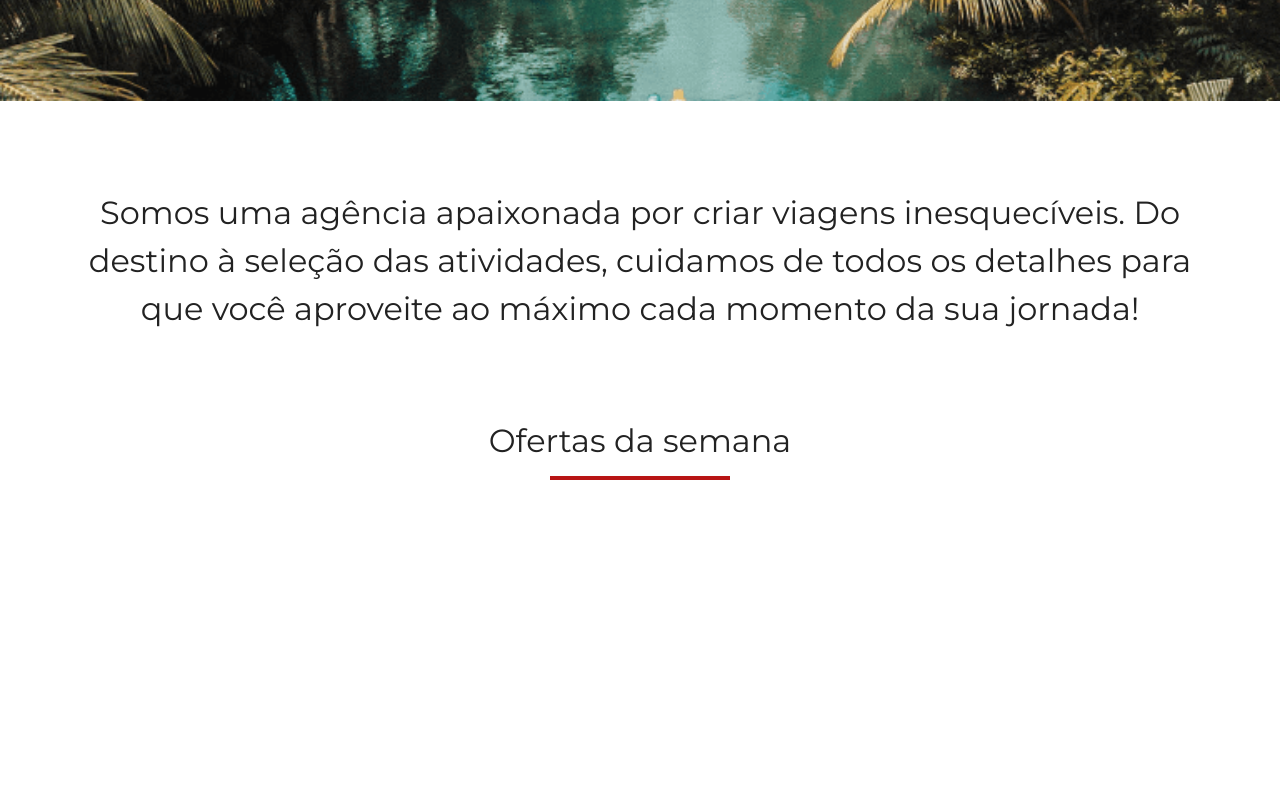
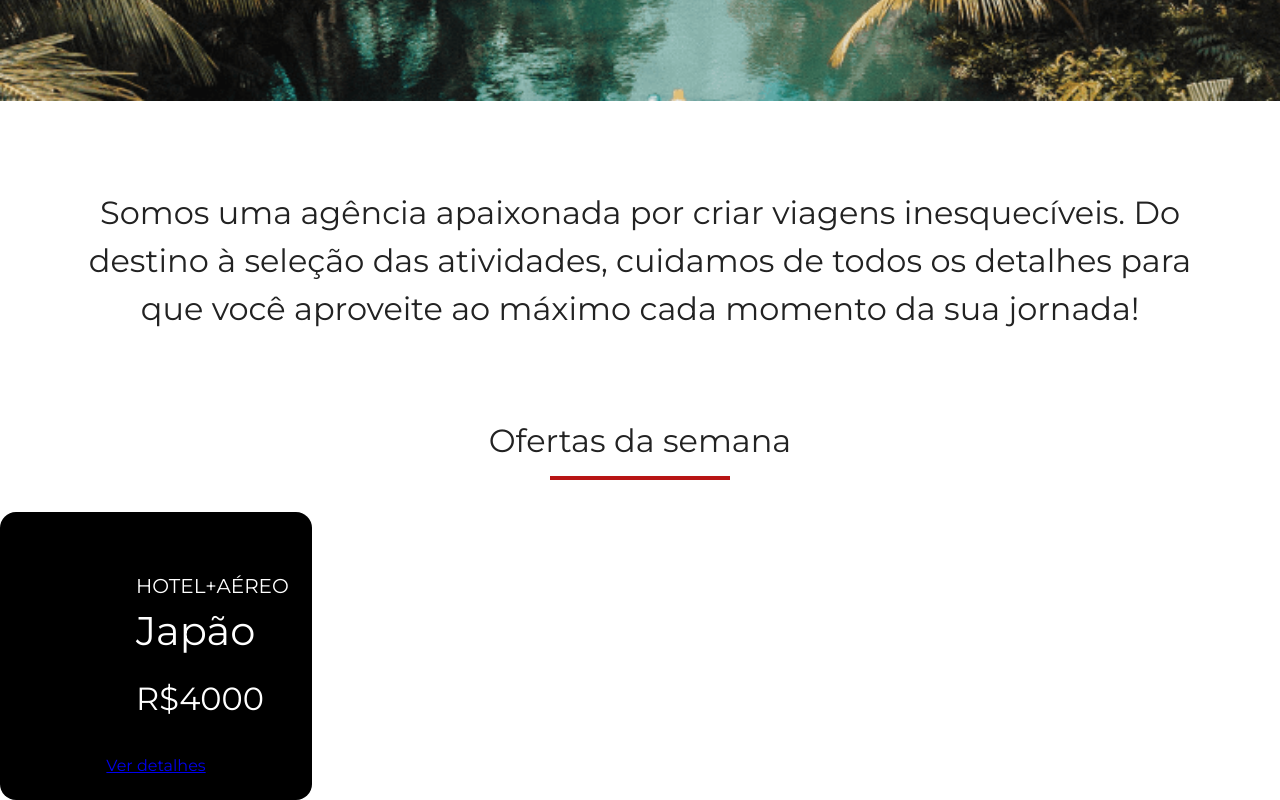
Before and after one commit to DanLeonardi23/jornada-viagens, a plain HTML site: page index.html in a window 1280 px wide. Shown: the part 659-1459 px from the top of the page. Before the commit the page ends 1171 px from the top, so only its background shows below. Drawn offline with Linux system fonts and the light colour scheme.

Commit message:
Criada estrutura do card de oferta

```diff
--- a/css/offers.css
+++ b/css/offers.css
@@ -0,0 +1,35 @@
+.card {
+  color: var(--text-secondary-color);
+  background-color: black;
+  width: 312px;
+  height: 288px;
+  box-sizing: border-box;
+  padding: 24px 16px;
+  border-radius: 16px;
+  text-align: center;
+
+}
+
+.card header {
+  display: block;
+  background-color: transparent;
+  position: static;
+
+}
+
+.card header p {
+  font-size: 20px;
+  font-weight: var(--text-weigth);
+}
+
+.card header h3 {
+  font-size: 40px;
+  font-weight: var(--text-weigth);
+  margin: 8px 0 0;
+}
+
+.card header span {
+  font-size: 32px;
+  margin-top: 24px;
+  display: inline-block;
+}
--- a/index.html
+++ b/index.html
@@ -68,6 +68,21 @@
       <div class="section-title">
         <h2>Ofertas da semana</h2>
         <hr>
+        <div class="offers-cards">
+          <article class="card">
+            <header>
+              <p>HOTEL+AÉREO</p>
+              <h3>
+                Japão <br>
+              </h3>
+              <span>R$4000</span>
+            </header>
+            <footer>
+              <a href="#" class="button">Ver detalhes</a>
+            </footer>
+          </article>
+        </div>
+      </section>
       </div>
     </section>
   </body>
```
